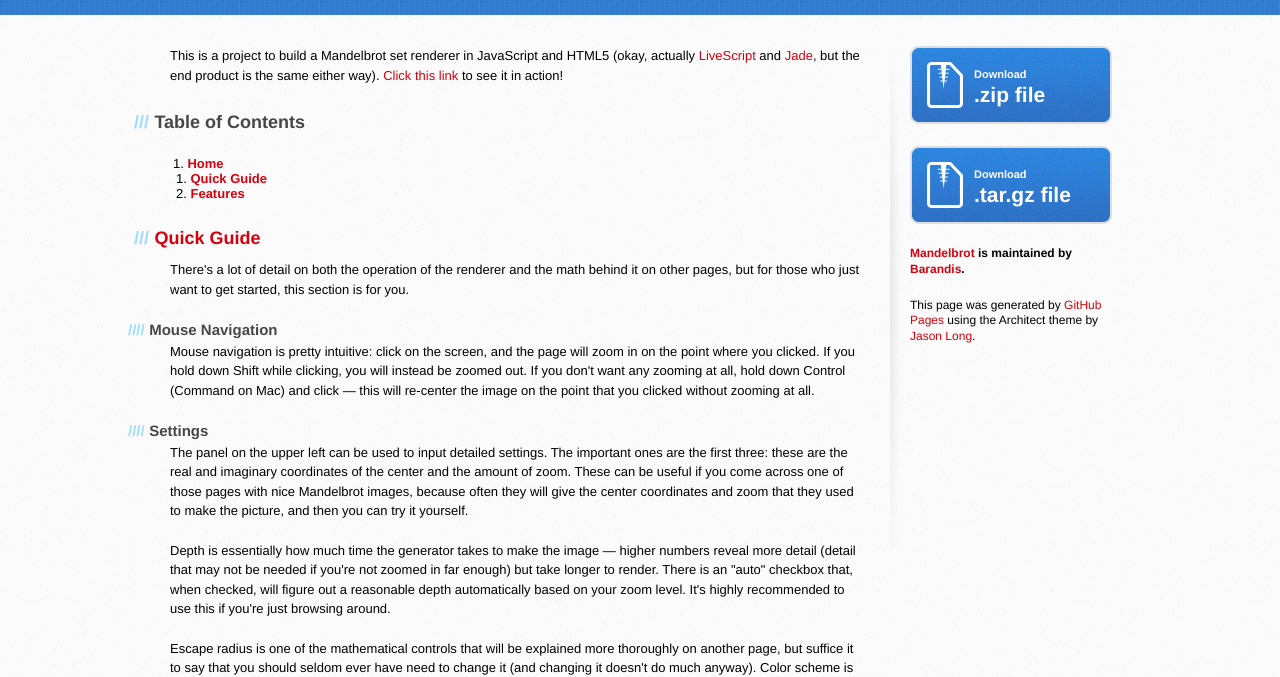
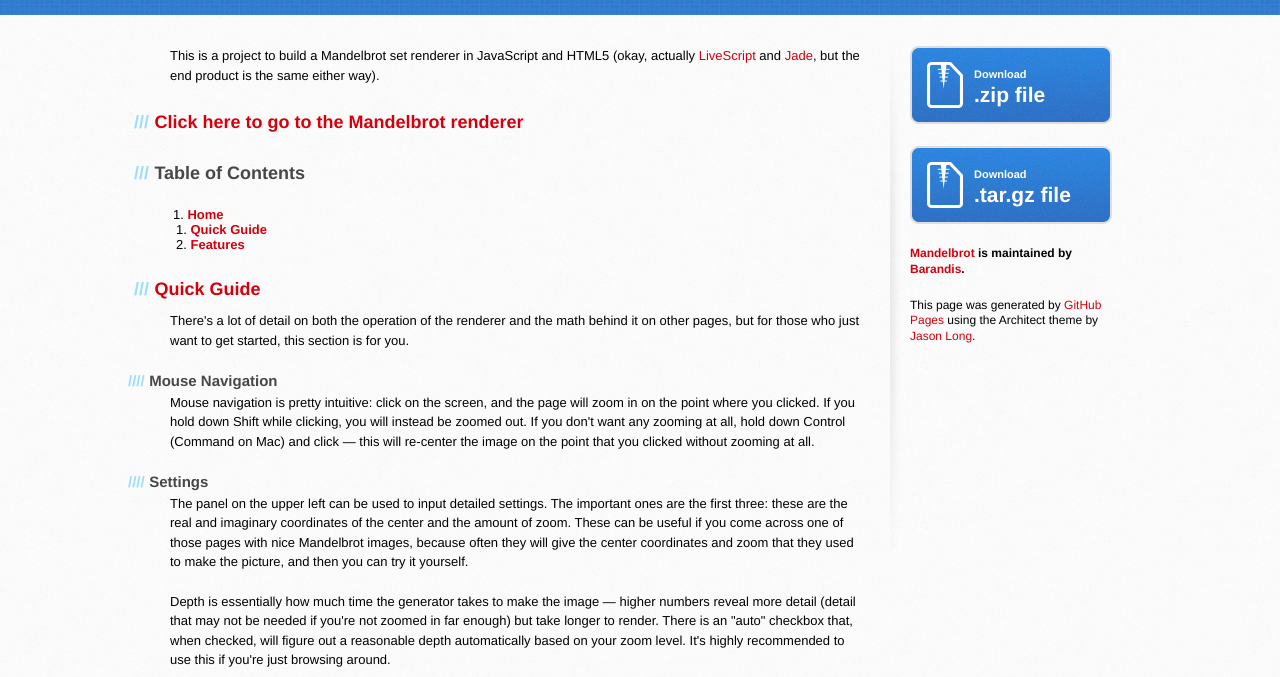
Before and after one commit to Barandis/mandelbrot, a plain HTML site: page index.html in a window 1280 px wide. Shown: the part 136-813 px from the top of the page. Drawn offline with Linux system fonts and the light colour scheme.

Commit message:
Embiggened the link to the renderer

```diff
--- a/index.html
+++ b/index.html
@@ -36,9 +36,10 @@
             <p>
               This is a project to build a Mandelbrot set renderer in JavaScript and HTML5 (okay, actually
               <a href="http://livescript.net/">LiveScript</a> and <a href="http://jade-lang.com/">Jade</a>, but the end
-              product is the same either way). <a href="mandelbrot.html">Click this link</a> to see it in action!
+              product is the same either way).
 
             </p>
+            <h3><a href="mandelbrot.html">Click here to go to the Mandelbrot renderer</a></h3>
           </section>
           <section id="toc">
             <h3>Table of Contents</h3>
```
Also changed, not shown: 1 other file.
